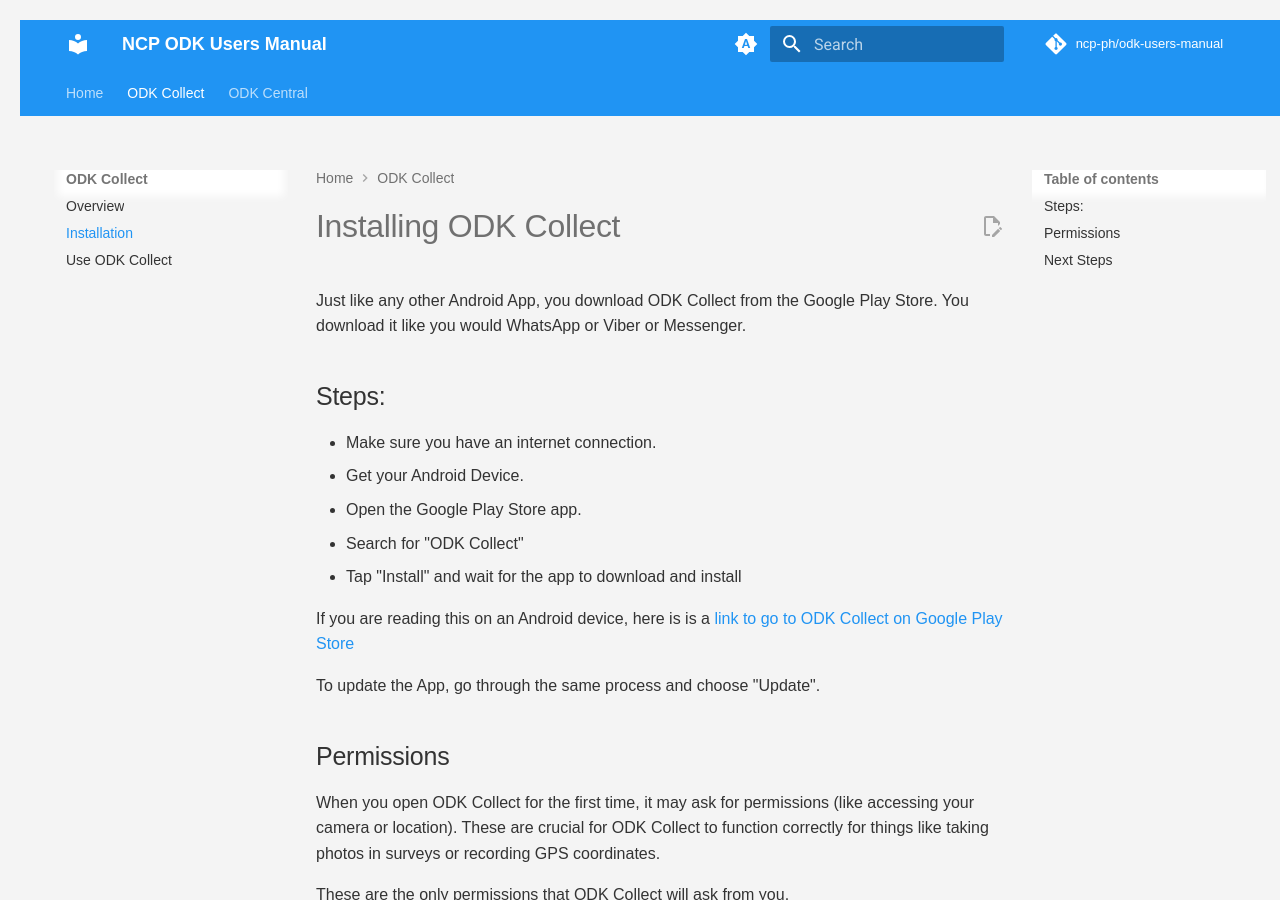
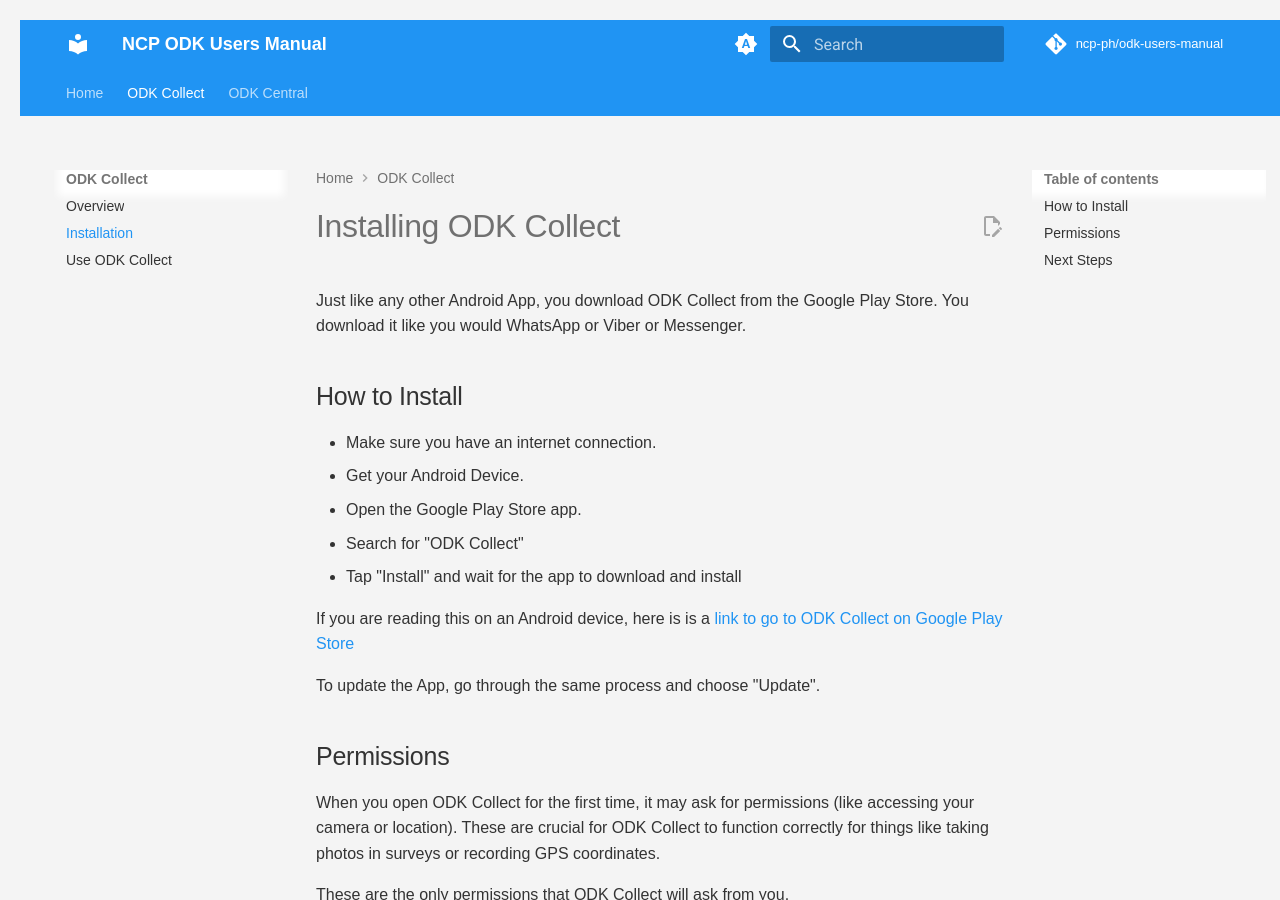
Before and after one commit to ncp-ph/odk-users-manual, an MkDocs documentation site: the page built from docs/install-odk-collect.md, in a window 1280 px wide and 900 px high. Built offline with MkDocs 1.6.1 and Material for MkDocs 9.7.7, drawn with Linux system fonts in a browser that asks for light colours; comment, search, counter and statistics services are not loaded.

Commit message:
Modify text about-odk-collect.md

```diff
--- a/docs/install-odk-collect.md
+++ b/docs/install-odk-collect.md
@@ -3,7 +3,7 @@
 
 Just like any other Android App, you download ODK Collect from the Google Play Store.  You download it like you would WhatsApp or Viber or Messenger.
 
-## Steps:
+## How to Install
 
 * Make sure you have an internet connection.
 * Get your Android Device.
```
